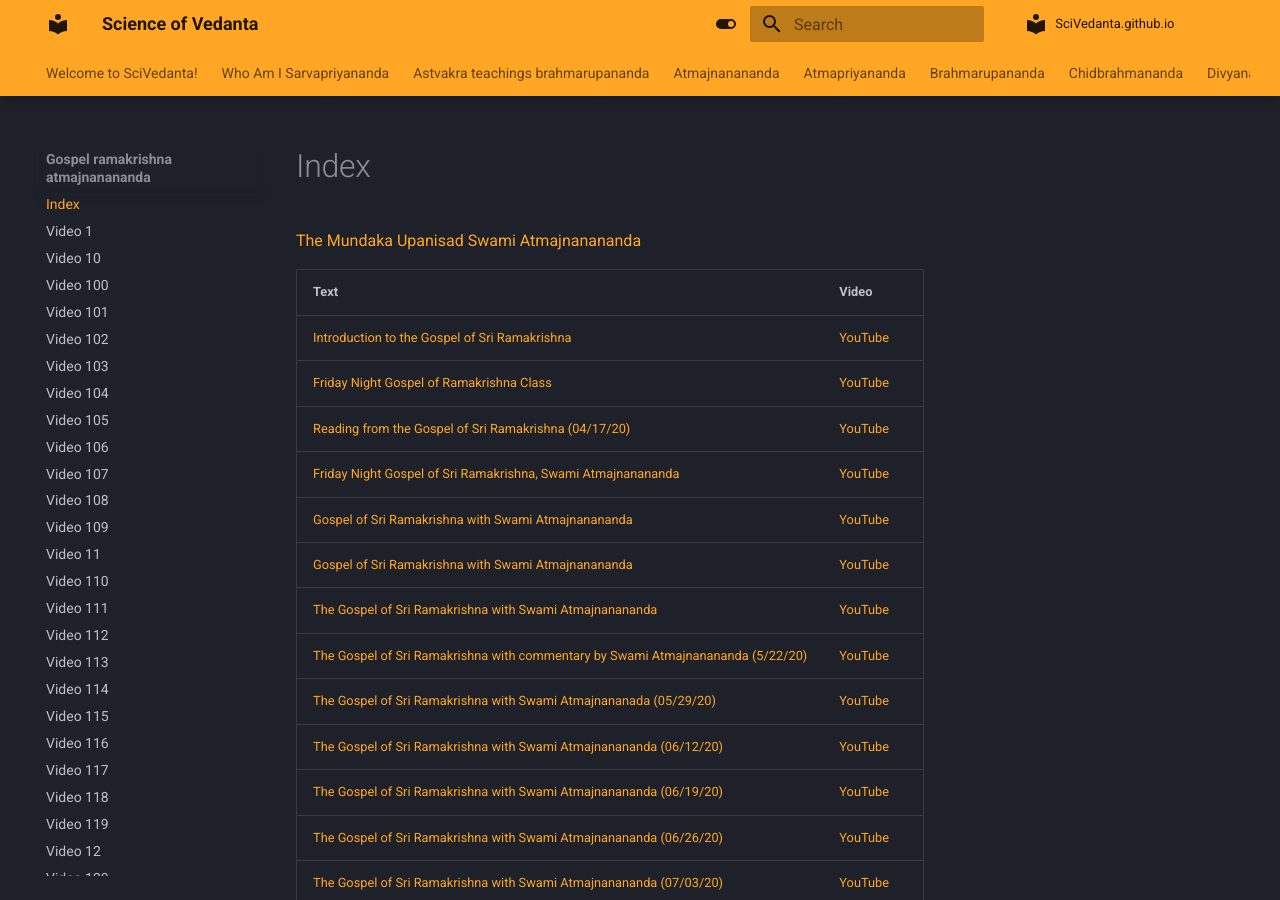
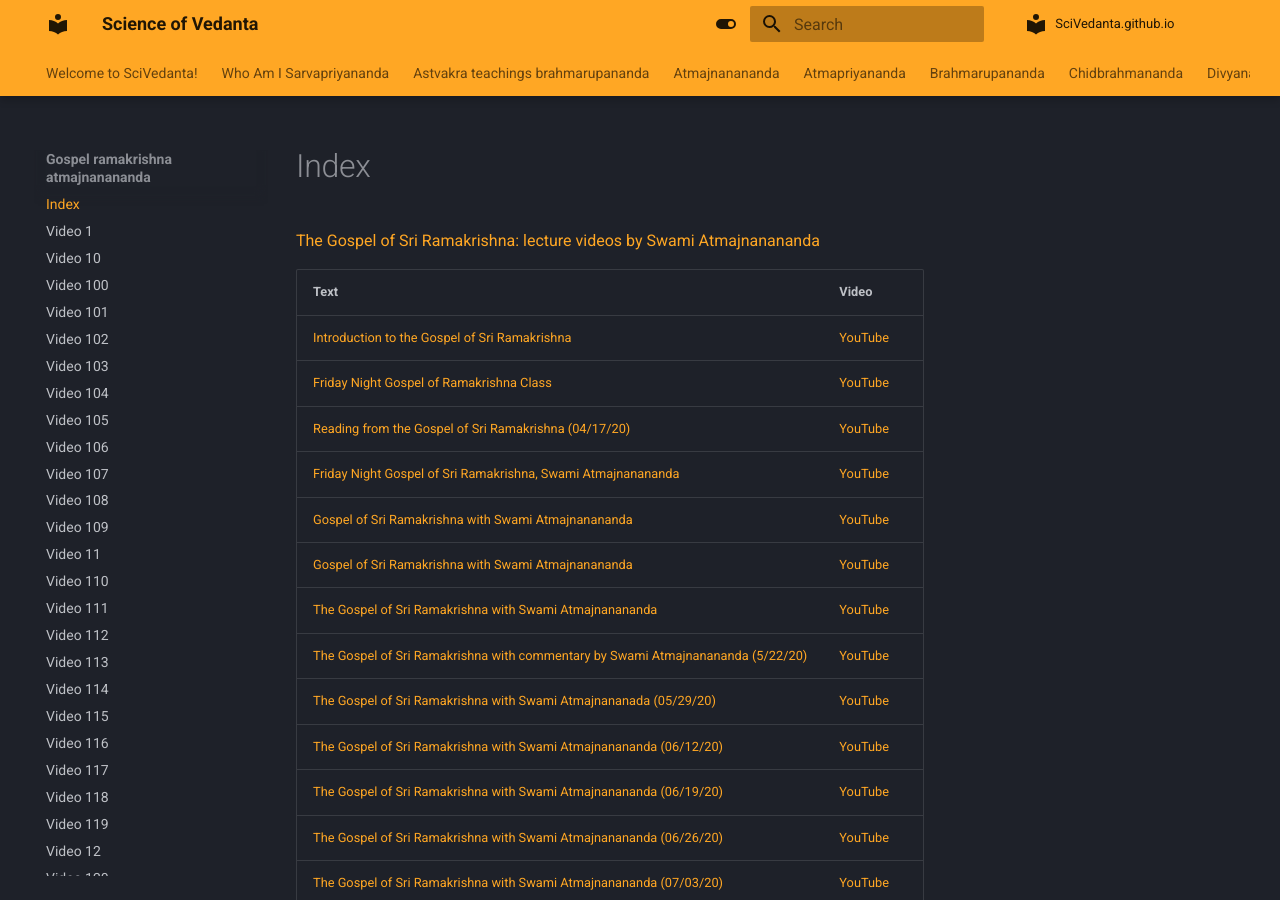
Before and after one commit to SciVedanta/SciVedanta.github.io, an MkDocs documentation site: the page built from docs/gospel_ramakrishna_atmajnanananda/index.md, in a window 1280 px wide and 900 px high. Built offline with MkDocs 1.6.1 and Material for MkDocs 9.7.7, drawn with Linux system fonts in a browser that asks for light colours; comment, search, counter and statistics services are not loaded.

Commit message:
Update index.md

```diff
--- a/docs/gospel_ramakrishna_atmajnanananda/index.md
+++ b/docs/gospel_ramakrishna_atmajnanananda/index.md
@@ -1,5 +1,5 @@
 
-  [The Mundaka Upanisad](https://en.wikipedia.org/wiki/Mundaka_Upanishad) [Swami Atmajnanananda](https://en.wikipedia.org/wiki/Swami_Atmajnanananda)
+  [The Gospel of Sri Ramakrishna:](https://estudantedavedanta.net/THE%20GOSPEL%20OF%20SRI%20RAMAKRISHNA.pdf) [lecture videos by Swami Atmajnanananda](https://en.wikipedia.org/wiki/Swami_Atmajnanananda)
 
 <!--table_content-->
 
```
